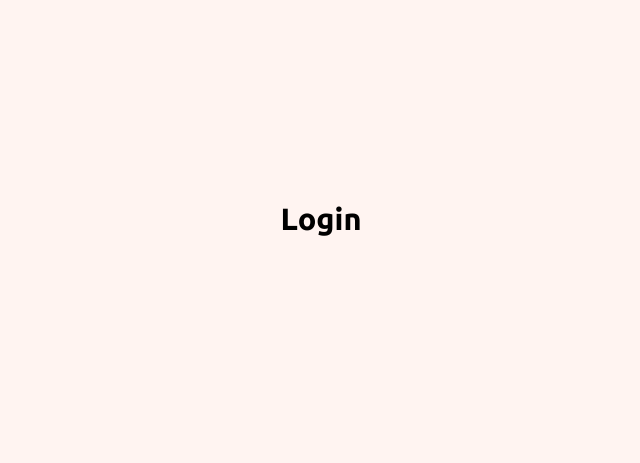
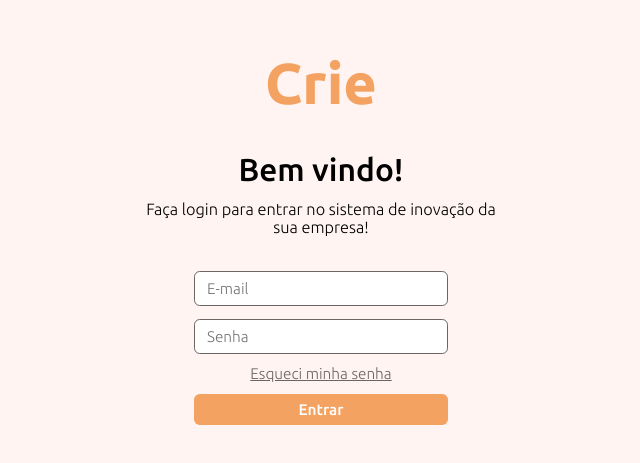
Before and after one commit to jpc0rrea/crie-js, a React (Create React App) app in the folder crie-client/: page /login in a window 1280 px wide. Shown: the part 181-644 px from the top of the page, without its empty margins (319-959 px from the left). Built offline with nearby package versions, Linux system fonts and the light colour scheme.

Commit message:
Style Home
Co-authored-by: lucaseverest <lucaseverest10@gmail.com>
Co-authored-by: rodrigozcipriano <rodrigozcipriano1@gmail.com>

```diff
--- a/crie-client/src/assets/styles/global.css
+++ b/crie-client/src/assets/styles/global.css
@@ -15,6 +15,8 @@
   --color-impleted-dark: #0fa08f;
   --color-rejected: #e76f51;
   --color-rejected-dark: #e75151;
+  --color-border: rgb(107, 101, 101);
+  --color-border-dark: rgb(73, 57, 57);
 }
 
 * {
--- a/crie-client/src/pages/Login/index.js
+++ b/crie-client/src/pages/Login/index.js
@@ -3,7 +3,32 @@ import React from "react";
 import "./styles.css";
 
 function Login() {
-  return <h1>Login</h1>;
+  return (
+    <div id="page-login">
+      <div id="page-login-content">
+        <div id="left-side">
+          <div className="welcome-texts">
+            <h1 className="page-title">Crie</h1>
+            <h1>Bem vindo!</h1>
+            <p>Faça login para entrar no sistema de inovação da sua empresa!</p>
+          </div>
+          <form className="login-form">
+            <div className="input-block">
+              <input type="text" id="email" placeholder="E-mail" />
+            </div>
+
+            <div className="input-block">
+              <input type="password" id="password" placeholder="Senha" />
+            </div>
+
+            <a href="/">Esqueci minha senha</a>
+
+            <button type="submit">Entrar</button>
+          </form>
+        </div>
+      </div>
+    </div>
+  );
 }
 
 export default Login;
--- a/crie-client/src/pages/Login/styles.css
+++ b/crie-client/src/pages/Login/styles.css
@@ -0,0 +1,108 @@
+#page-login {
+  width: 100vw;
+  height: 100vh;
+
+  display: flex;
+  justify-content: center;
+  align-items: center;
+}
+
+#page-login-content {
+  width: 80%;
+
+  display: flex;
+  align-items: center;
+  justify-content: center;
+}
+
+#left-side {
+  display: flex;
+  flex-direction: column;
+
+  align-items: center;
+  justify-content: center;
+}
+
+div.welcome-texts {
+  display: flex;
+  flex-direction: column;
+  width: 80%;
+
+  align-items: center;
+  justify-content: center;
+}
+
+.page-title {
+  font-size: 6rem;
+  font-weight: 700;
+  color: var(--color-primary);
+}
+
+h1 {
+  font-size: 3.3rem;
+  font-weight: 500;
+  color: black;
+
+  margin-top: 3.7rem;
+}
+
+p {
+  font-size: 1.7rem;
+  font-weight: 200;
+
+  margin-top: 1.2rem;
+  text-align: center;
+  margin-bottom: 3.7rem;
+}
+
+.login-form {
+  display: flex;
+  flex-direction: column;
+  justify-content: center;
+}
+
+.login-form button {
+  width: 100%;
+  height: 3.2rem;
+
+  border-radius: 0.6rem;
+
+  margin-top: 1.2rem;
+  background: var(--color-primary);
+  border: none;
+  color: white;
+  transition: 0.2s;
+}
+
+.login-form button:hover {
+  background: var(--color-primary-dark);
+  cursor: pointer;
+}
+
+.login-form .input-block input {
+  width: 100%;
+  height: 3.6rem;
+  border-radius: 0.6rem;
+  border: 1px solid var(--color-border);
+  outline: 0;
+  padding: 0 1.2rem;
+  font: 300 1.6rem Ubuntu;
+}
+
+.login-form .input-block + .input-block {
+  margin-top: 1.4rem;
+}
+
+.login-form a {
+  color: var(--color-border);
+
+  margin-top: 1.2rem;
+  text-align: center;
+  font-weight: 300;
+
+  transition: 0.2;
+}
+
+.login-form a:hover {
+  color: var(--color-border-dark);
+}
```
